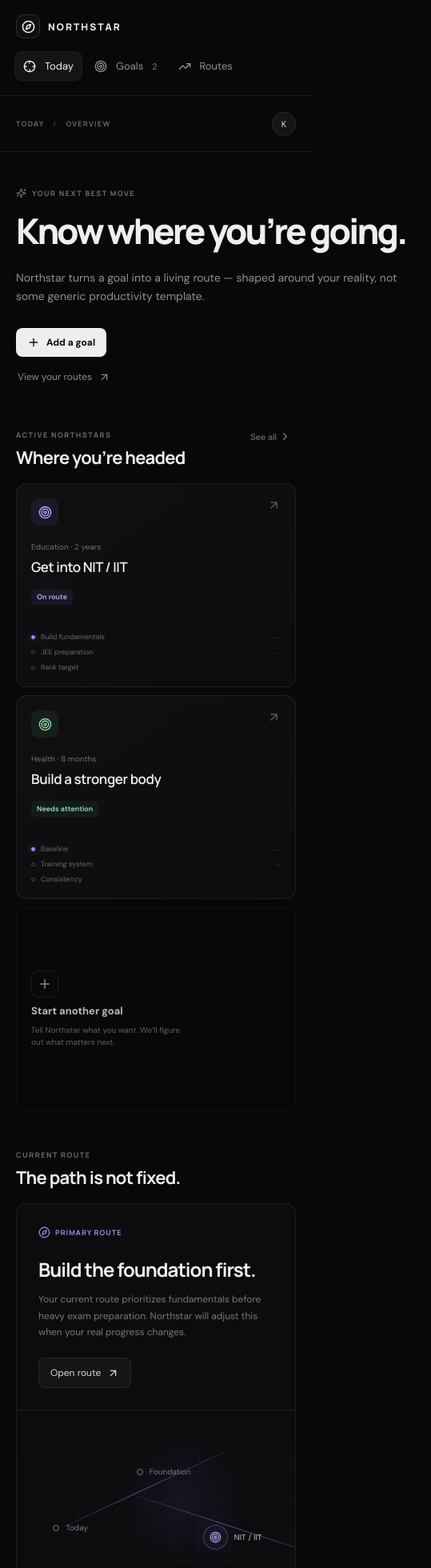
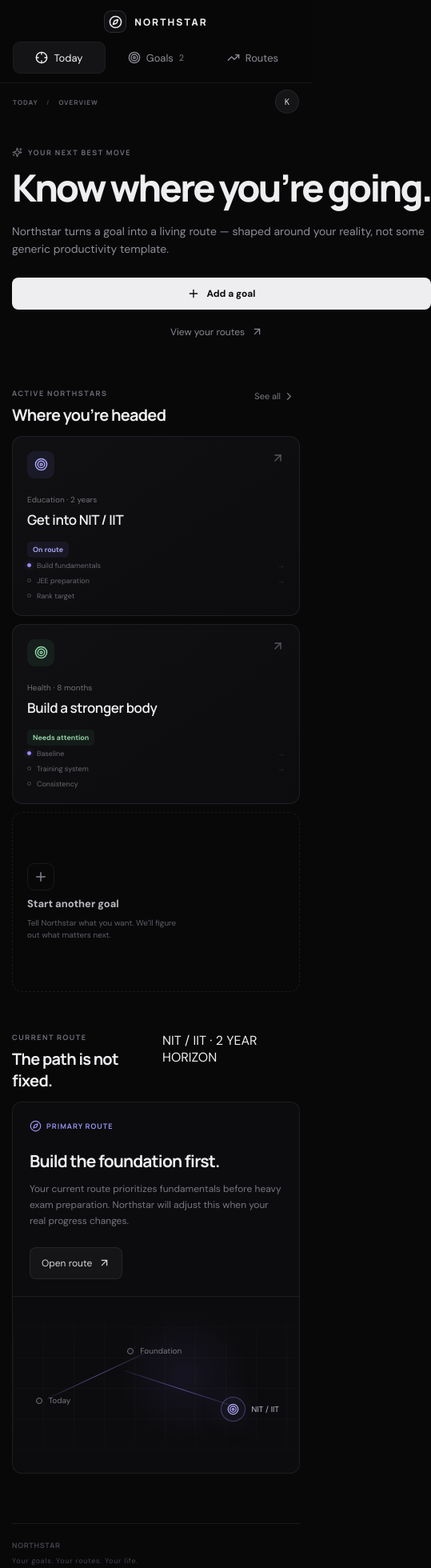
Before and after one commit to Kentaakakashi/Northstar, a React (Vite) app: page / in a window 390 px wide. Shown: the top 1960 px of the page at 80% size, 539 px wide, since content can reach past the window. Built offline with nearby package versions, Linux system fonts and the light colour scheme.

Commit message:
feat: make dashboard responsive across mobile and desktop

```diff
--- a/src/styles.css
+++ b/src/styles.css
@@ -18,66 +18,66 @@
 
 * { box-sizing: border-box; }
 html { scroll-behavior: smooth; }
-body { margin: 0; min-width: 320px; background: var(--bg); }
-button, a { font: inherit; }
-button { border: 0; }
-a { color: inherit; text-decoration: none; }
+body { margin:0; min-width:320px; background:var(--bg); }
+button,a { font:inherit; }
+button { border:0; }
+a { color:inherit; text-decoration:none; }
 
-.app-shell { min-height: 100vh; display: grid; grid-template-columns: 224px 1fr; }
+.app-shell { min-height:100vh; display:grid; grid-template-columns:224px minmax(0,1fr); }
 .sidebar {
-  position: fixed; inset: 0 auto 0 0; width: 224px; padding: 27px 17px 21px;
-  border-right: 1px solid var(--line); background: rgba(8,8,9,.92); display: flex; flex-direction: column;
+  position:fixed; inset:0 auto 0 0; width:224px; padding:27px 17px 21px;
+  border-right:1px solid var(--line); background:rgba(8,8,9,.94);
+  display:flex; flex-direction:column; z-index:20;
 }
-.brand { display:flex; align-items:center; gap:10px; padding: 0 11px 30px; font: 800 12px Manrope,sans-serif; letter-spacing:.17em; }
-.brand-mark { width:30px; height:30px; border:1px solid rgba(255,255,255,.12); border-radius:9px; display:grid; place-items:center; background:#101013; }
+.brand { display:flex; align-items:center; gap:10px; padding:0 11px 30px; font:800 12px Manrope,sans-serif; letter-spacing:.17em; }
+.brand-mark { width:30px; height:30px; border:1px solid rgba(255,255,255,.12); border-radius:9px; display:grid; place-items:center; background:#101013; flex:0 0 auto; }
 .nav { display:grid; gap:4px; }
 .nav-item { display:flex; align-items:center; gap:11px; padding:10px 11px; border-radius:9px; color:#8f8f98; font-size:13px; transition:.2s ease; }
 .nav-item:hover { color:#dddde2; background:#101012; }
-.nav-item.active { color:#f2f2f4; background:#141417; box-shadow: inset 0 0 0 1px rgba(255,255,255,.04); }
+.nav-item.active { color:#f2f2f4; background:#141417; box-shadow:inset 0 0 0 1px rgba(255,255,255,.04); }
 .nav-count { margin-left:auto; font-size:11px; color:#777781; }
-.sidebar-bottom { margin-top:auto; padding: 16px 10px 2px; }
-.quiet-label, .eyebrow { color:#6f6f79; font: 700 9px Manrope,sans-serif; letter-spacing:.17em; }
+.sidebar-bottom { margin-top:auto; padding:16px 10px 2px; }
+.quiet-label,.eyebrow { color:#6f6f79; font:700 9px Manrope,sans-serif; letter-spacing:.17em; }
 .north-star-mini { display:flex; gap:10px; align-items:center; margin-top:12px; }
 .status-dot { width:7px; height:7px; border-radius:50%; background:#a89aff; box-shadow:0 0 12px #8c7fff; }
-.north-star-mini strong, .north-star-mini small { display:block; }
+.north-star-mini strong,.north-star-mini small { display:block; }
 .north-star-mini strong { font-size:12px; font-weight:600; }
 .north-star-mini small { margin-top:2px; color:#6f6f78; font-size:10px; }
 
 .content { grid-column:2; min-width:0; }
-.topbar { height:70px; border-bottom:1px solid var(--line); display:flex; align-items:center; justify-content:space-between; padding:0 42px; }
+.topbar { height:70px; border-bottom:1px solid var(--line); display:flex; align-items:center; justify-content:space-between; padding:0 clamp(20px,4vw,42px); }
 .crumb { color:#66666f; font:700 9px Manrope,sans-serif; letter-spacing:.14em; }
 .crumb span { margin:0 8px; color:#3f3f46; }
 .avatar { width:30px; height:30px; border-radius:50%; color:#dcdce1; background:#151518; border:1px solid var(--line); cursor:pointer; font-size:11px; }
 
-.page { max-width: 1140px; margin:0 auto; padding: 66px 54px 30px; }
-.hero { min-height: 390px; display:grid; grid-template-columns: 1.25fr .75fr; align-items:center; gap:50px; position:relative; }
+.page { width:min(100%,1140px); margin:0 auto; padding:clamp(42px,6vw,66px) clamp(20px,4.5vw,54px) 30px; }
+.hero { min-height:390px; display:grid; grid-template-columns:minmax(0,1.25fr) minmax(220px,.75fr); align-items:center; gap:50px; position:relative; }
 .hero-copy { max-width:690px; }
 .eyebrow { display:flex; align-items:center; gap:7px; margin:0 0 19px; }
-.hero h1 { font: 800 clamp(44px, 6vw, 76px)/.98 Manrope,sans-serif; letter-spacing:-.065em; margin:0; max-width:750px; }
-.word { display:inline-block; }
+.hero h1 { font:800 clamp(44px,6vw,76px)/.98 Manrope,sans-serif; letter-spacing:-.065em; margin:0; max-width:750px; }
 .hero-sub { max-width:590px; color:#8e8e98; font-size:16px; line-height:1.65; margin:26px 0 28px; }
-.hero-actions { display:flex; align-items:center; gap:17px; }
-.button { display:inline-flex; align-items:center; gap:8px; border-radius:8px; padding:10px 14px; cursor:pointer; font-size:12px; transition:.2s ease; }
+.hero-actions { display:flex; align-items:center; gap:17px; flex-wrap:wrap; }
+.button { display:inline-flex; align-items:center; justify-content:center; gap:8px; min-height:40px; border-radius:8px; padding:10px 14px; cursor:pointer; font-size:12px; transition:.2s ease; }
 .button-primary { background:#eeeef1; color:#0b0b0c; font-weight:700; }
 .button-primary:hover { transform:translateY(-1px); background:white; }
 .button-quiet { color:#888892; background:transparent; padding-left:2px; }
 .button-quiet:hover { color:#e5e5e8; }
 
-.hero-orbit { width:280px; height:280px; justify-self:end; position:relative; display:grid; place-items:center; }
+.hero-orbit { width:min(280px,100%); aspect-ratio:1; justify-self:end; position:relative; display:grid; place-items:center; }
 .orbit { position:absolute; border:1px solid rgba(255,255,255,.08); border-radius:50%; transform:rotate(-20deg); }
-.orbit-one { width:170px; height:170px; }
-.orbit-two { width:235px; height:115px; border-color:rgba(155,140,255,.14); }
-.orbit-three { width:275px; height:275px; border-color:rgba(255,255,255,.035); }
+.orbit-one { width:61%; height:61%; }
+.orbit-two { width:84%; height:41%; border-color:rgba(155,140,255,.14); }
+.orbit-three { width:98%; height:98%; border-color:rgba(255,255,255,.035); }
 .star-core { width:72px; height:72px; display:grid; place-items:center; border-radius:50%; background:radial-gradient(circle,#25242d,#0e0e10 67%); border:1px solid rgba(155,140,255,.25); box-shadow:0 0 70px rgba(130,112,255,.13); color:#b7afff; }
 
 .section { margin-top:66px; }
-.section-heading { display:flex; align-items:end; justify-content:space-between; margin-bottom:17px; }
+.section-heading { display:flex; align-items:end; justify-content:space-between; gap:20px; margin-bottom:17px; }
 .section-heading .eyebrow { margin-bottom:7px; }
 h2 { font:700 22px Manrope,sans-serif; letter-spacing:-.035em; margin:0; }
 .text-button { background:transparent; color:#777780; display:flex; align-items:center; gap:3px; cursor:pointer; font-size:11px; }
 .text-button:hover { color:#dddde2; }
-.goal-grid { display:grid; grid-template-columns:repeat(3,1fr); gap:10px; }
-.goal-card { min-height:255px; padding:18px; text-align:left; color:var(--text); background:linear-gradient(145deg,#101012,#0c0c0e); border:1px solid var(--line); border-radius:13px; position:relative; overflow:hidden; cursor:pointer; }
+.goal-grid { display:grid; grid-template-columns:repeat(3,minmax(0,1fr)); gap:10px; }
+.goal-card { min-height:255px; width:100%; padding:18px; text-align:left; color:var(--text); background:linear-gradient(145deg,#101012,#0c0c0e); border:1px solid var(--line); border-radius:13px; position:relative; overflow:hidden; cursor:pointer; }
 .goal-card:hover { border-color:rgba(255,255,255,.12); }
 .goal-card-top { display:flex; justify-content:space-between; }
 .goal-icon { width:34px; height:34px; display:grid; place-items:center; border-radius:9px; }
@@ -92,16 +92,16 @@
 .status-pill.green { color:#9bdfb0; background:rgba(91,198,126,.07); }
 .milestones { position:absolute; left:18px; right:18px; bottom:18px; display:grid; gap:7px; }
 .milestone { display:flex; align-items:center; gap:7px; color:#686871; font-size:9px; }
-.milestone-dot { width:5px; height:5px; border:1px solid #45454c; border-radius:50%; }
+.milestone-dot { width:5px; height:5px; border:1px solid #45454c; border-radius:50%; flex:0 0 auto; }
 .milestone-dot.done { border-color:#9b8cff; background:#9b8cff; box-shadow:0 0 7px rgba(155,140,255,.45); }
 .milestone-arrow { margin-left:auto; color:#393940; }
 .add-card { border-style:dashed; display:flex; flex-direction:column; justify-content:center; align-items:flex-start; gap:8px; background:transparent; color:#85858e; }
 .add-card:hover { color:#c4c4cb; background:#0c0c0e; }
 .add-icon { width:34px; height:34px; border:1px solid var(--line); border-radius:9px; display:grid; place-items:center; }
 .add-card strong { font-size:13px; color:#b8b8c0; }
-.add-card > span:last-child { font-size:10px; line-height:1.5; max-width:200px; color:#5e5e66; }
+.add-card>span:last-child { font-size:10px; line-height:1.5; max-width:200px; color:#5e5e66; }
 
-.route-panel { min-height:285px; display:grid; grid-template-columns:.75fr 1.25fr; border:1px solid var(--line); border-radius:14px; overflow:hidden; background:#0c0c0e; }
+.route-panel { min-height:285px; display:grid; grid-template-columns:minmax(280px,.75fr) minmax(0,1.25fr); border:1px solid var(--line); border-radius:14px; overflow:hidden; background:#0c0c0e; }
 .route-info { padding:27px; border-right:1px solid var(--line); }
 .route-badge { display:inline-flex; align-items:center; gap:6px; color:#9991ed; font:700 9px Manrope,sans-serif; letter-spacing:.11em; }
 .route-info h3 { font:700 24px Manrope,sans-serif; letter-spacing:-.04em; margin:17px 0 11px; }
@@ -118,35 +118,73 @@
 .node-origin { left:13%; top:56%; }
 .node-mid { left:43%; top:28%; }
 .node-target { right:12%; top:57%; color:#c2becf; }
-.node-dot { width:8px; height:8px; border:1px solid #77717f; border-radius:50%; background:#101012; }
+.node-dot { width:8px; height:8px; border:1px solid #77717f; border-radius:50%; background:#101012; flex:0 0 auto; }
 .target-ring { width:31px; height:31px; display:grid; place-items:center; border:1px solid rgba(155,140,255,.35); border-radius:50%; color:#b5adff; background:rgba(155,140,255,.06); box-shadow:0 0 35px rgba(155,140,255,.12); }
 
-footer { margin-top:85px; padding:20px 0 4px; border-top:1px solid var(--line); display:flex; justify-content:space-between; color:#45454d; font-size:9px; letter-spacing:.08em; }
+footer { margin-top:85px; padding:20px 0 4px; border-top:1px solid var(--line); display:flex; justify-content:space-between; gap:20px; color:#45454d; font-size:9px; letter-spacing:.08em; }
 footer span:first-child { font:700 9px Manrope,sans-serif; }
 
 @media (max-width: 900px) {
   .app-shell { display:block; }
-  .sidebar { position:static; width:auto; height:auto; padding:18px; border-right:0; border-bottom:1px solid var(--line); }
-  .brand { padding:0 2px 16px; }
-  .nav { display:flex; overflow:auto; }
-  .nav-item { white-space:nowrap; }
+  .sidebar {
+    position:sticky; top:0; inset:auto; width:100%; height:auto; padding:13px 16px 11px;
+    border-right:0; border-bottom:1px solid var(--line); background:rgba(8,8,9,.96);
+    backdrop-filter:blur(14px);
+  }
+  .brand { padding:0 2px 11px; }
+  .brand-mark { width:28px; height:28px; }
+  .nav { display:grid; grid-template-columns:repeat(3,minmax(0,1fr)); gap:5px; }
+  .nav-item { justify-content:center; gap:7px; padding:10px 7px; min-height:40px; }
+  .nav-count { margin-left:0; }
   .sidebar-bottom { display:none; }
-  .content { width:100%; }
-  .topbar { padding:0 20px; }
-  .page { padding:45px 20px 25px; }
-  .hero { grid-template-columns:1fr; min-height:auto; }
+  .topbar { height:58px; padding:0 16px; }
+  .page { padding:40px 18px 28px; }
+  .hero { grid-template-columns:1fr; min-height:auto; gap:0; }
   .hero-orbit { display:none; }
-  .goal-grid { grid-template-columns:1fr; }
+  .hero h1 { max-width:700px; }
+  .goal-grid { grid-template-columns:repeat(2,minmax(0,1fr)); }
   .route-panel { grid-template-columns:1fr; }
   .route-info { border-right:0; border-bottom:1px solid var(--line); }
   .route-map { min-height:250px; }
 }
-@media (max-width: 520px) {
-  .hero h1 { font-size:44px; }
-  .hero-sub { font-size:14px; }
-  .hero-actions { align-items:flex-start; flex-direction:column; gap:7px; }
-  .section { margin-top:48px; }
-  .section-heading { align-items:flex-start; gap:15px; }
-  .route-meta { display:none; }
-  footer { flex-direction:column; gap:7px; }
+
+@media (max-width: 620px) {
+  .brand { justify-content:center; }
+  .topbar { border-bottom:0; height:46px; }
+  .crumb { font-size:8px; }
+  .page { padding:28px 15px 24px; }
+  .hero { padding-top:6px; }
+  .eyebrow { margin-bottom:15px; }
+  .hero h1 { font-size:clamp(40px,12vw,56px); line-height:.98; letter-spacing:-.06em; }
+  .hero-sub { font-size:14px; line-height:1.6; margin:20px 0 24px; }
+  .hero-actions { align-items:stretch; flex-direction:column; gap:8px; }
+  .hero-actions .button { width:100%; }
+  .button-quiet { justify-content:center; }
+  .section { margin-top:50px; }
+  .section-heading { align-items:flex-start; margin-bottom:13px; }
+  h2 { font-size:20px; }
+  .text-button { padding-top:3px; white-space:nowrap; }
+  .goal-grid { grid-template-columns:1fr; }
+  .goal-card { min-height:225px; }
+  .route-panel { border-radius:12px; }
+  .route-info { padding:21px; }
+  .route-info h3 { font-size:21px; }
+  .route-map { min-height:220px; }
+  .route-line-a { width:140px; left:12%; }
+  .route-line-b { width:150px; left:39%; }
+  .node-origin { left:8%; }
+  .node-mid { left:40%; }
+  .node-target { right:7%; }
+  footer { margin-top:62px; flex-direction:column; gap:7px; }
 }
+
+@media (max-width: 380px) {
+  .sidebar { padding-inline:10px; }
+  .brand { padding-bottom:9px; }
+  .nav-item { font-size:11px; gap:5px; padding-inline:4px; }
+  .page { padding-inline:12px; }
+  .hero h1 { font-size:39px; }
+  .hero-sub { font-size:13px; }
+  .goal-card { padding:16px; }
+  .route-info { padding:18px; }
+}
```
